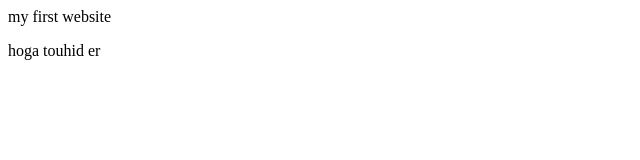
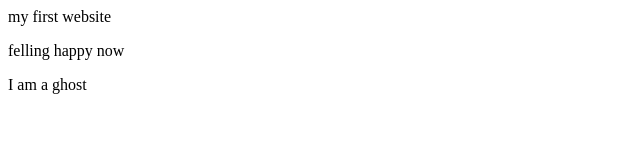
Before and after one commit to mdtohidvai/my-first-website, a plain HTML site: page index.html in a window 1280 px wide. Shown: the whole page, without its empty margins (0-640 px from the left). Drawn offline with Linux system fonts and the light colour scheme.

Commit message:
I am aghost

```diff
--- a/index.html
+++ b/index.html
@@ -7,6 +7,7 @@
 </head>
 <body>
     <hi>my first website</hi>
-    <p class="dhon">hoga touhid er</p>
+    <p class="dhon">felling happy now</p>
+    <P class="dhon">I am a ghost</P>
 </body>
 </html>
```
